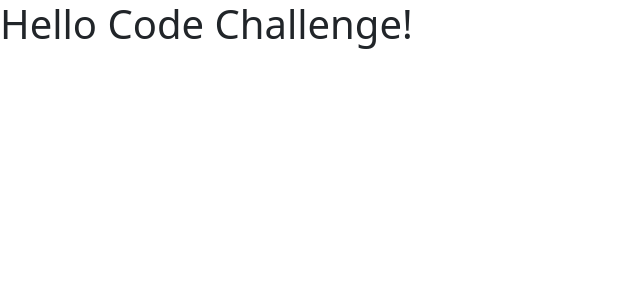
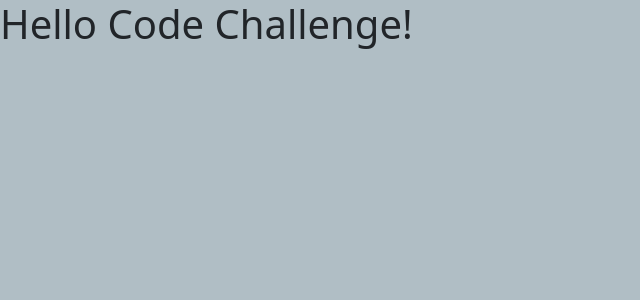
Before and after one commit to vitor-m-cardoso/code-challenge, a React (Create React App) app: page / in a window 1280 px wide. Shown: the top 300 px of the page, without its empty margins (0-640 px from the left). Built offline with nearby package versions, Linux system fonts and the light colour scheme.

Commit message:
altera cor de background em App.css e adiciona estrutura do form

```diff
--- a/src/App.css
+++ b/src/App.css
@@ -1,38 +1,3 @@
-.App {
-  text-align: center;
+body {
+  background: #B0BEC5 !important;
 }
-
-.App-logo {
-  height: 40vmin;
-  pointer-events: none;
-}
-
-@media (prefers-reduced-motion: no-preference) {
-  .App-logo {
-    animation: App-logo-spin infinite 20s linear;
-  }
-}
-
-.App-header {
-  background-color: #282c34;
-  min-height: 100vh;
-  display: flex;
-  flex-direction: column;
-  align-items: center;
-  justify-content: center;
-  font-size: calc(10px + 2vmin);
-  color: white;
-}
-
-.App-link {
-  color: #61dafb;
-}
-
-@keyframes App-logo-spin {
-  from {
-    transform: rotate(0deg);
-  }
-  to {
-    transform: rotate(360deg);
-  }
-}
--- a/src/App.js
+++ b/src/App.js
@@ -1,9 +1,11 @@
 import React from 'react';
+import './App.css';
+import Form from './components/Form';
 
 function App() {
   return (
     <>
-      <h1>Hello Code Challenge!</h1>
+      <Form />
     </>
   );
 }
--- /dev/null
+++ b/src/components/Form.js
@@ -0,0 +1,9 @@
+import React, { useState } from 'react';
+
+export default function Form() {
+  return (
+    <form>
+      <h1>Hello Code Challenge!</h1>
+    </form>
+  );
+};
```
